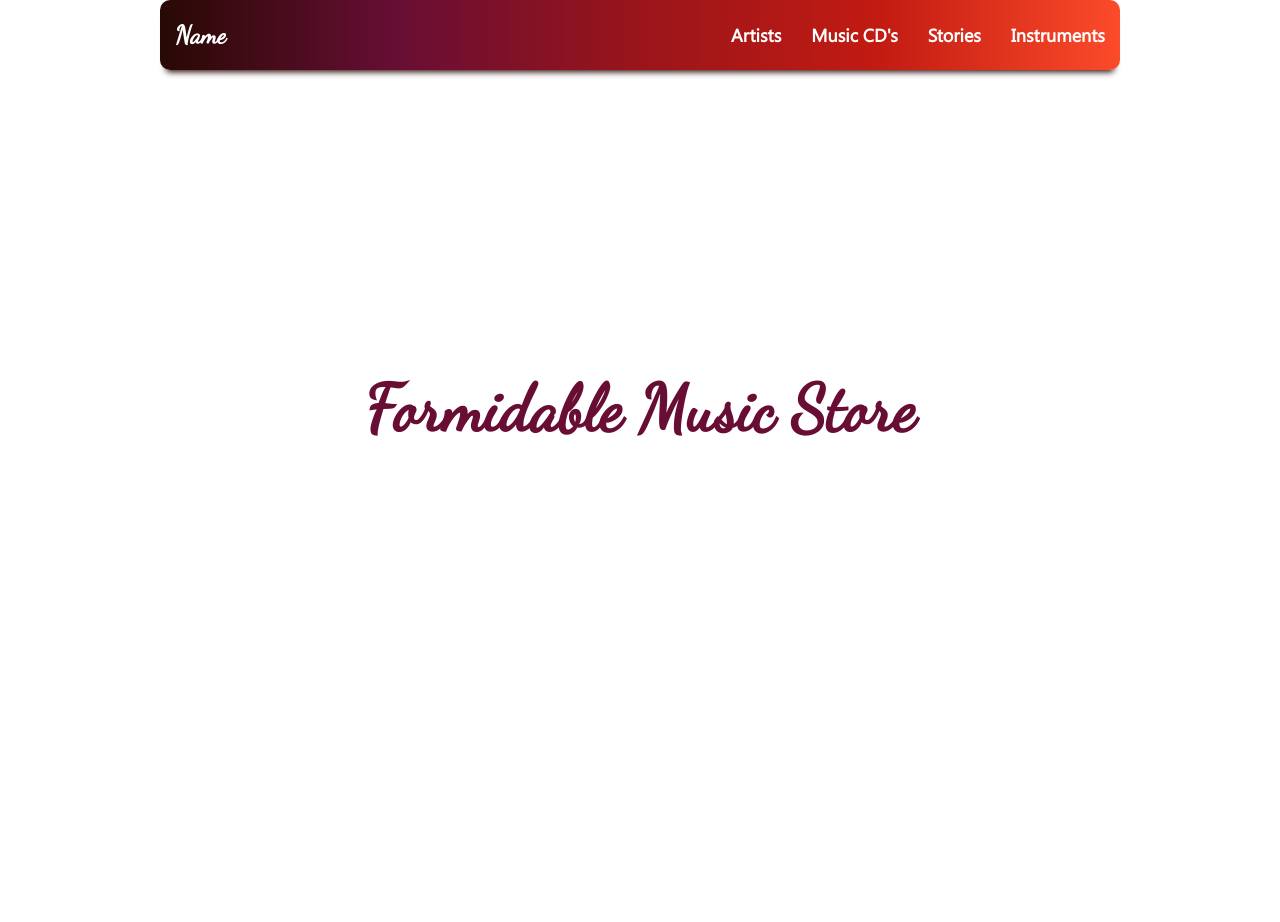
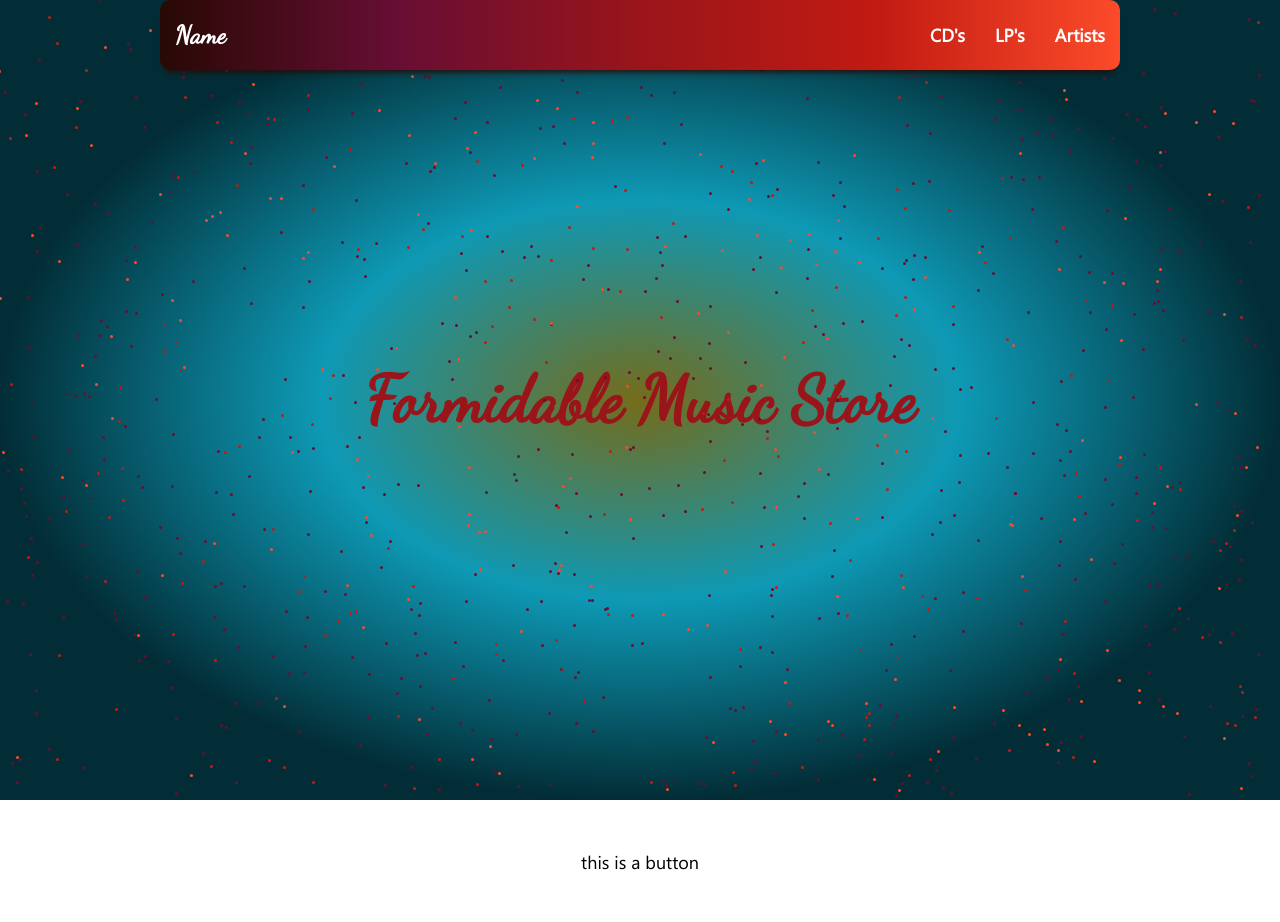
Before and after one commit to ElmaHarmsen/Vue-Music-Store, a Vue app: page / in a window 1280 px wide. Shown: the top 922 px of the page. Built offline with nearby package versions, Linux system fonts and the light colour scheme.

Commit message:
Starry commit:
Managed to make a 1001 stars on the homepage, with an awesome gradient.
For next time: continue working on the consistent button component, and
maybe think about some content for the homepage.

:)

```diff
--- a/src/App.vue
+++ b/src/App.vue
@@ -3,6 +3,8 @@
     <NavBar />
 
     <HelloWorld />
+
+    <ConsistentButton />
 
     <div class="music-item-wrapper">
       <MusicItem
@@ -18,6 +20,7 @@
 import HelloWorld from "./components/HelloWorld.vue";
 import NavBar from "./components/NavBar.vue";
 import MusicItem from "./components/MusicItem.vue";
+import ConsistentButton from "./components/ConsistentButton.vue";
 
 export default {
   name: "App",
@@ -62,13 +65,29 @@ export default {
           releaseDate: "2004",
           imageUrl: require("./assets/boulevard-broken-dreams.jpeg")
         }
+      ],
+
+      consistentButton: [
+        {
+          id: 1,
+          content: "Browse CD's"
+        },
+        {
+          id: 2,
+          content: "Browse LP's"
+        },
+        {
+          id: 3,
+          content: "Browse Artists"
+        }
       ]
     };
   },
   components: {
     HelloWorld,
     NavBar,
-    MusicItem
+    MusicItem,
+    ConsistentButton
   },
   created: function() {
     //always a function
@@ -89,6 +108,8 @@ export default {
 <style lang="scss">
 #app {
   text-align: center;
+  display: flex;
+  flex-flow: column nowrap;
 
   .music-item-wrapper {
     display: flex;
--- /dev/null
+++ b/src/components/ConsistentButton.vue
@@ -0,0 +1,25 @@
+<template>
+  <section>
+    <div class="consistent-button-border">
+      <p class="consistent-button-content">this is a button</p>
+    </div>
+  </section>
+</template>
+
+<script>
+export default {
+  name: "ConsistentButton"
+};
+</script>
+
+<style lang="scss" scoped>
+section {
+  .consistent-button-border {
+    background: #fff;
+  }
+  .consistent-button-content {
+    background: #fff;
+    padding: 2rem;
+  }
+}
+</style>
--- a/src/components/HelloWorld.vue
+++ b/src/components/HelloWorld.vue
@@ -2,7 +2,18 @@
   <section>
     <header>
       <h1>Formidable Music Store</h1>
+      <!-- <img v-bind:src="require('@/assets/CD.jpg')" alt=""> -->
     </header>
+    <span
+      class="starry"
+      v-for="star in stars"
+      v-bind:key="star.id"
+      v-bind:style="{
+        backgroundColor: star.color,
+        left: star.positionX + 'px',
+        top: star.positionY + 'px'
+      }"
+    ></span>
   </section>
 </template>
 
@@ -11,21 +22,55 @@ export default {
   name: "HelloWorld",
   props: {
     msg: Number
+  },
+  data: function() {
+    return {
+      stars: []
+    };
+  },
+  created: function() {
+    for (let starId = 0; starId < 1001; starId++) {
+      this.stars.push({
+        id: starId,
+        positionX: Math.random() * window.innerWidth - 20,
+        positionY: Math.random() * window.innerHeight - 3,
+        color: (() => {
+          if (starId % 5 === 0) return "#680e34";
+          if (starId % 4 === 0) return "#c21b12";
+          if (starId % 3 === 0) return "#fc4b2a";
+          return "#680e34";
+        })() //an IIFE (immediadetly invoked function expression) = js function which runs as soon as its defined
+      });
+    }
   }
 };
 </script>
 
 <!-- Add "scoped" attribute to limit CSS to this component only -->
 <style scoped lang="scss">
+section {
+  // background: radial-gradient( #222, #000);
+  background: radial-gradient(closest-side, #756c1b, #0e99b5, #022d36);
+  height: 100vh;
+  display: flex;
+  flex-flow: column nowrap;
+  justify-content: center;
+
   header {
     h1 {
       font-family: "dancing-script";
-    color: $merlit-purple-color;
+      color: $defenders-red-color;
       font-size: 65px;
-    margin: 300px 0px 500px 0px;
     }
     p {
       color: $throbbing-dark-color;
     }
   }
+  .starry {
+    position: absolute;
+    width: 3px;
+    height: 3px;
+    border-radius: 100px;
+  }
+}
 </style>
--- a/src/components/NavBar.vue
+++ b/src/components/NavBar.vue
@@ -2,10 +2,9 @@
   <section>
     <h2>Name</h2>
     <div>
+      <p>CD's</p>
+      <p>LP's</p>
       <p>Artists</p>
-      <p>Music CD's</p>
-      <p>Stories</p>
-      <p>Instruments</p>
     </div>
   </section>
 </template>
@@ -18,9 +17,13 @@ export default {
 
 <style lang="scss" scoped>
 section {
+  position: fixed;
+  top: 0px;
+  z-index: 3;
   height: 70px;
   width: 75%;
-  margin: 0 auto;
+  margin-left: 50%;
+  transform: translateX(-50%);
   display: flex;
   flex-flow: row nowrap;
   justify-content: space-between;
```
Also changed, not shown: src/assets/CD.jpg (added). Lines whose indentation alone changed are shown as unchanged.
